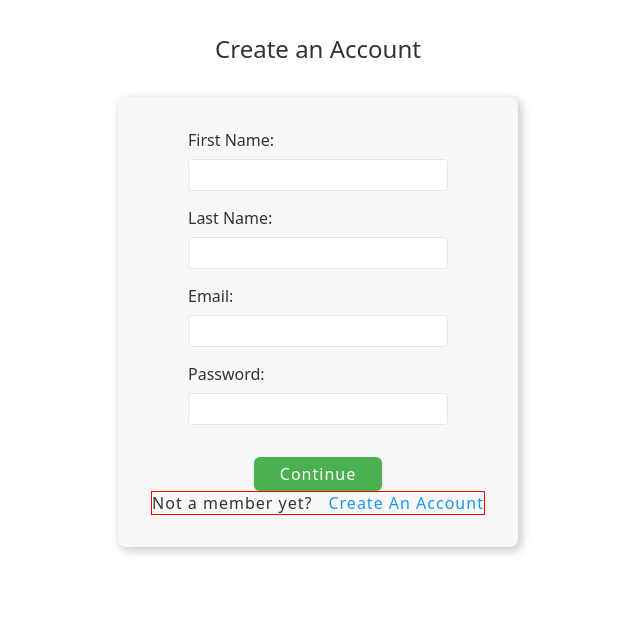
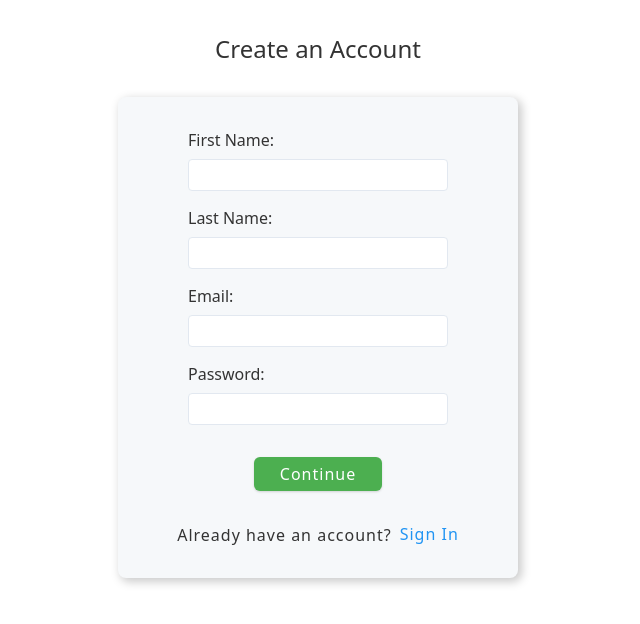
Before and after one commit to L-Qichen/team-up, a React (Vite) app: page / in a window 1280 px wide. Shown: the top 624 px of the page, without its empty margins (322-962 px from the left). Built offline with nearby package versions, Linux system fonts and the light colour scheme.

Commit message:
login page front-end part done

```diff
--- a/src/assets/css/Login.css
+++ b/src/assets/css/Login.css
@@ -55,21 +55,20 @@ input:focus{
   border: transparent;
   letter-spacing: 1px;
   font-size: 16px;
-  transition: 0.5s ease-in-out all;
+  transition: 0.3s ease-in-out all;
   text-transform: capitalize;
+  border-bottom: 1px solid transparent;
 }
 .switch-btn:hover{
-  box-shadow: 0 10px 15px -3px rgba(0, 0, 0, 0.1),
-  0 4px 6px -2px rgba(0, 0, 0, 0.05);
-  border-bottom: 5px solid #2094f3;
+  border-bottom: 1px solid #2094f3;
 }
 
 .switch-btn-container{
-  border: 1px solid red;
   display: flex;
-  gap: 1rem;
+  gap: .5rem;
   justify-content: center;
   align-items: center;
+  margin-top: 2rem;
   > p{
     font-size: 16px;
     letter-spacing: 1px;
--- a/src/pages/Login.jsx
+++ b/src/pages/Login.jsx
@@ -137,18 +137,18 @@ const Login = () => {
             value={storedUser.userPassword}
             onChange={handleLoginInputChange} />
 
-          <button type='submit' className='btn'>Login</button>
+          <Button text="Sign in" buttonStyle="blue-btn" />
         </form>
 
         <div className='switch-btn-container'>
           <p>
-            {hasAccount ? "" : "Not a member yet?"}
+            {hasAccount ? "Not a member yet?" : "Already have an account?"}
           </p>
 
           <button className='switch-btn'
             onClick={handleSwitch}
           >
-            {hasAccount ? "Registration" : "Create an account"}
+            {hasAccount ? "Create an account" : "Sign in"}
           </button>
         </div>
       </div>
```
